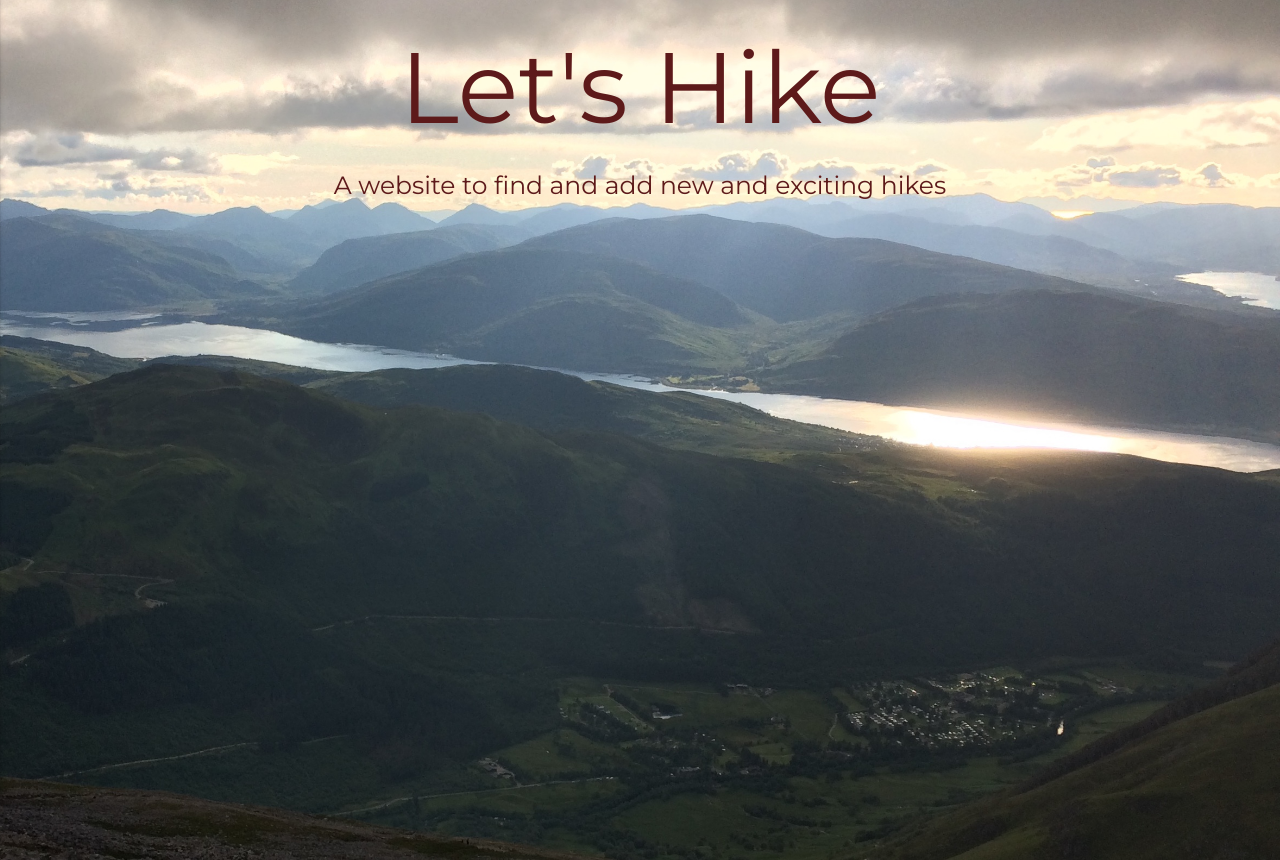
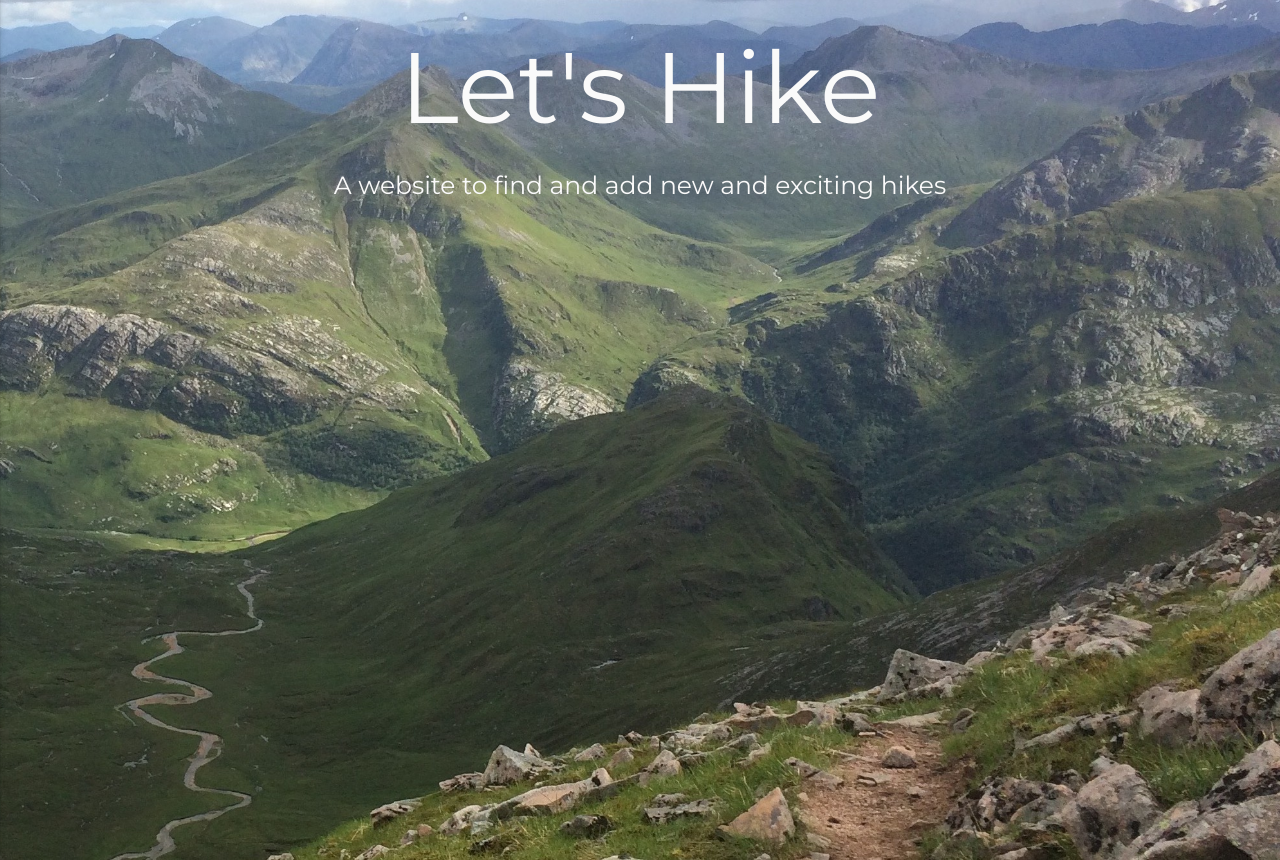
Before and after one commit to JonWil91/Lets-Hike, a Flask app: page / in a window 1280 px wide. Shown: the part 64-924 px from the top of the page. Run offline with Flask 2, Linux system fonts and the light colour scheme; some libraries are stand-ins or nearby versions.

Commit message:
Changed landing page picture and font colour

```diff
--- a/static/css/style.css
+++ b/static/css/style.css
@@ -28,7 +28,7 @@ body {
 .landing-page {
     height: 100%;
     width: 100%;
-    background: url("../images/scotland.jpg") no-repeat bottom right fixed;
+    background: url("../images/scotland1.jpg") no-repeat bottom right fixed;
     -webkit-background-size: cover;
     -moz-background-size: cover;
     -o-background-size: cover;
@@ -42,7 +42,8 @@ body {
 .jumbotron {
     background-color: transparent !important;
     text-align: center;
-    color: #5d1a1a;
+    color: #fafafa;
+
 }
 
 .jumbotron-header {
```
Also changed, not shown: static/images/scotland1.jpg (added).
